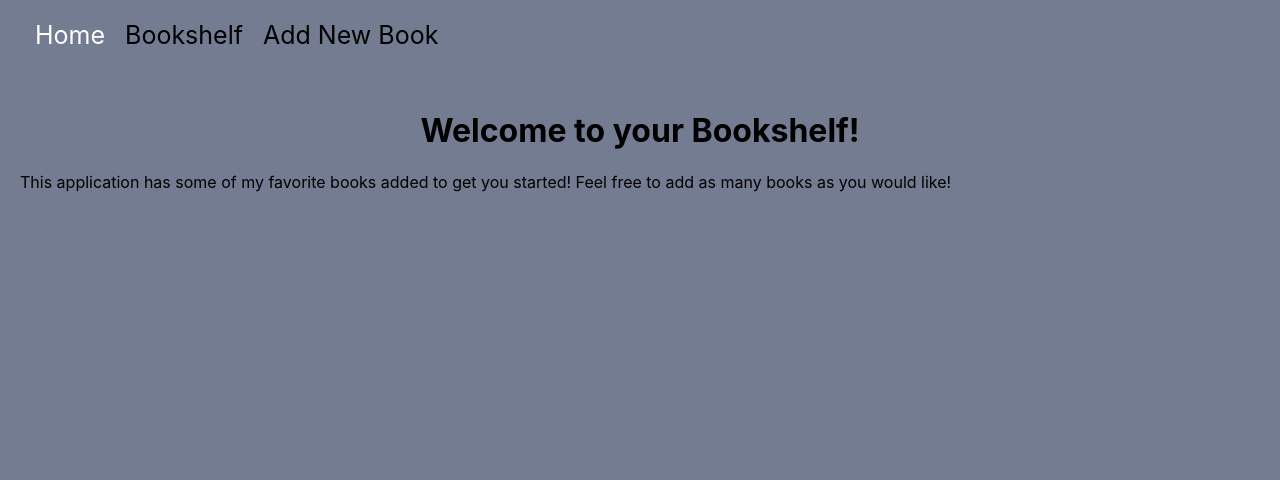
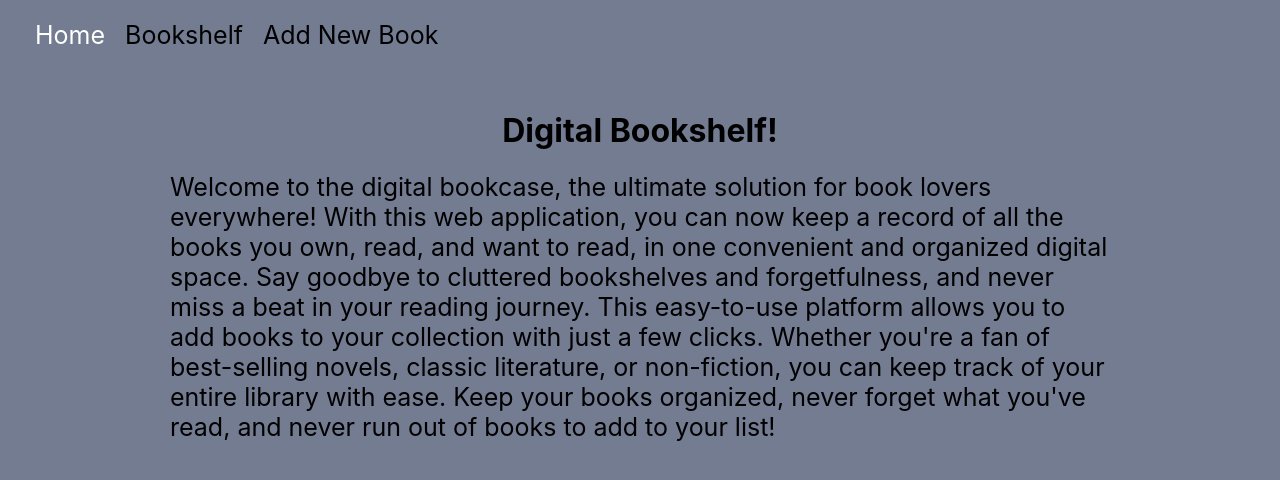
Before and after one commit to Creasser/Blakes-Bookshelf, a React (Create React App) app: page / in a window 1280 px wide. Shown: the top 480 px of the page. Built offline with nearby package versions, Linux system fonts and the light colour scheme; data requests are answered from the project's data file.

Commit message:
update homepage text, format homepage elements

```diff
--- a/src/components/Home.js
+++ b/src/components/Home.js
@@ -5,8 +5,8 @@ function Home(){
 
     return (
         <div className="homepage">
-            <h1 id="title">Welcome to your Bookshelf!</h1>
-            <div>This application has some of my favorite books added to get you started! Feel free to add as many books as you would like!</div>
+            <h1 id="title">Digital Bookshelf!</h1>
+            <div className="home">Welcome to the digital bookcase, the ultimate solution for book lovers everywhere! With this web application, you can now keep a record of all the books you own, read, and want to read, in one convenient and organized digital space. Say goodbye to cluttered bookshelves and forgetfulness, and never miss a beat in your reading journey. This easy-to-use platform allows you to add books to your collection with just a few clicks. Whether you're a fan of best-selling novels, classic literature, or non-fiction, you can keep track of your entire library with ease. Keep your books organized, never forget what you've read, and never run out of books to add to your list!</div>
         </div>
     )
 }
--- a/src/index.css
+++ b/src/index.css
@@ -100,3 +100,10 @@ code {
   color: white;
   border: 2px solid black;
 }
+.home {
+  display: flex;
+  justify-content: center;
+  font-size: 25px;
+  margin-left: 150px;
+  margin-right: 150px;
+}
```
